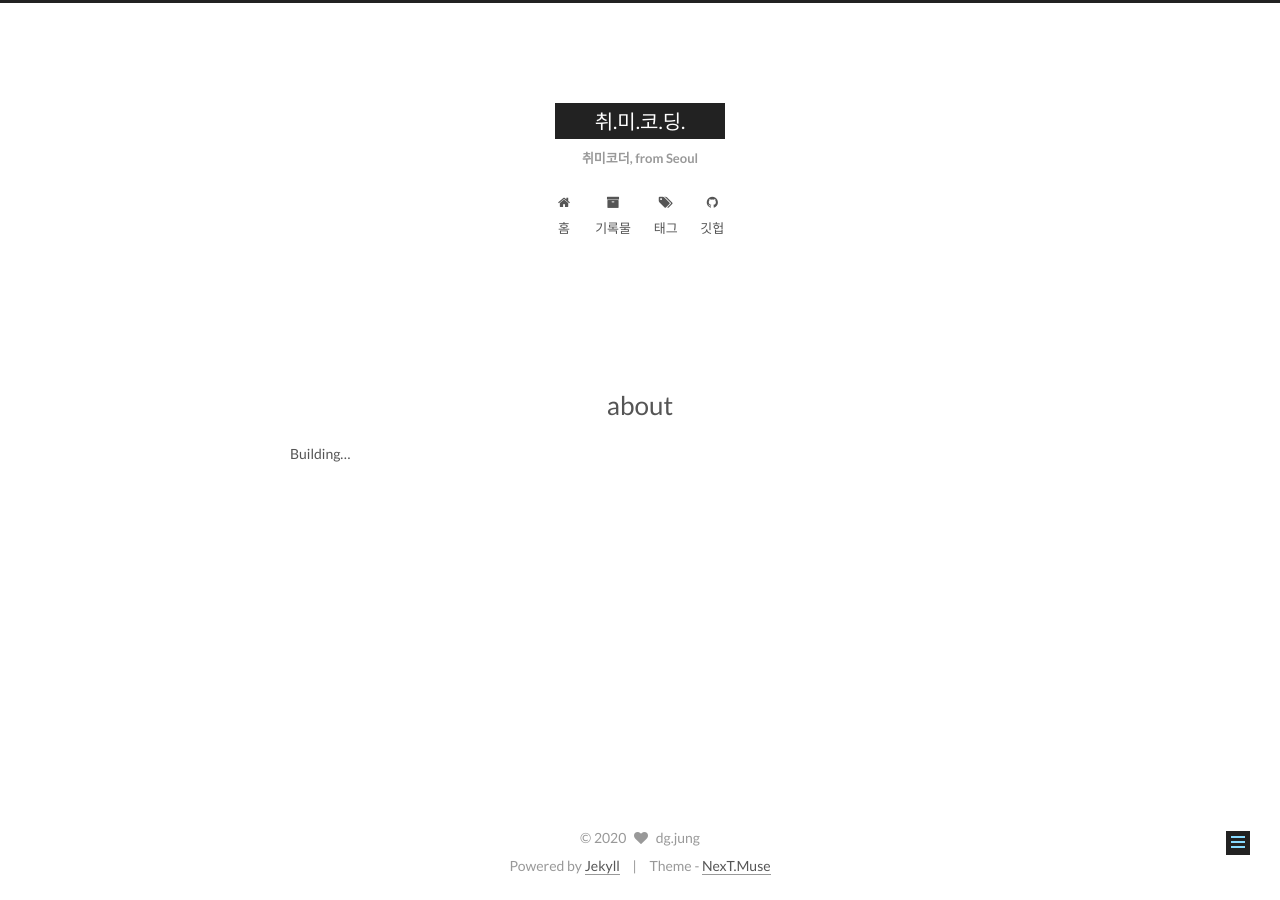
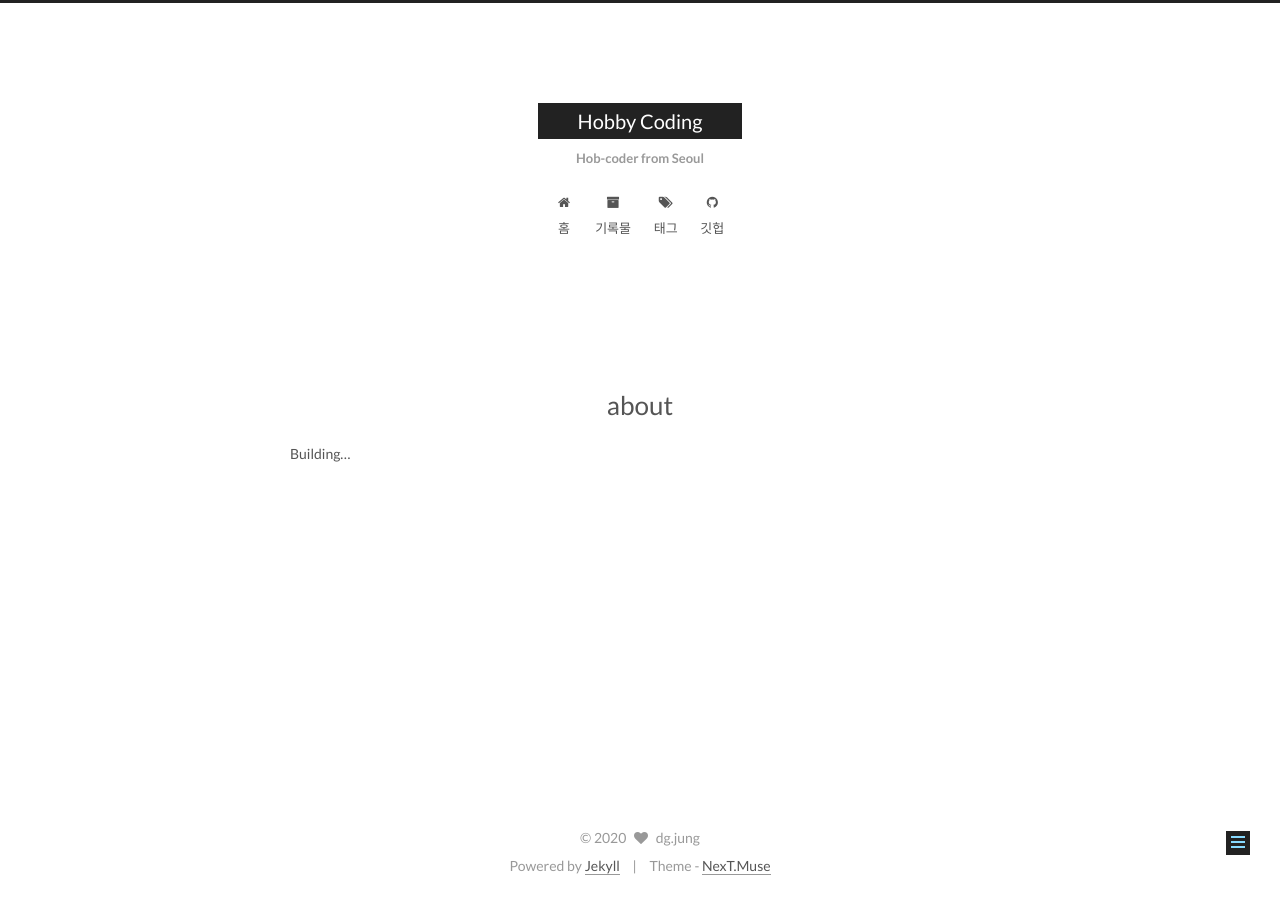
Before and after one commit to dgjung0220/dgjung0220.github.io, a Jekyll site: the page built from about/index.md, in a window 1280 px wide. Built offline with Jekyll 4.4.1, drawn with Linux system fonts in a browser that asks for light colours; comment, search, counter and statistics services are not loaded.

Commit message:
Update _config.yml

```diff
--- a/_config.yml
+++ b/_config.yml
@@ -4,10 +4,10 @@
 # ---------------------------------------------------------------
 
 # Site
-title: 취.미.코.딩.
-subtitle: 취미코더, from Seoul
-description: '취코'
-signature: ''
+title: Hobby Coding
+subtitle: Hob-coder from Seoul
+description: 'Hob-coder'
+signature: 'Hob-coder'
 author: dg.jung
 # Support language: de, en, fr-FR, id, ja, ko, pt-BR, pt, ru, zh-Hans, zh-hk, zh-tw
 language: ko
@@ -79,7 +79,7 @@ plugins:
 favicon: /assets/favicon.ico
 
 # Set default keywords (Use a comma to separate)
-keywords: "developers, blog, ignocide, mythinkg"
+keywords: "developers, blog"
 
 # Set rss to false to disable feed link.
 # Leave rss as empty to use site's feed link.
```
